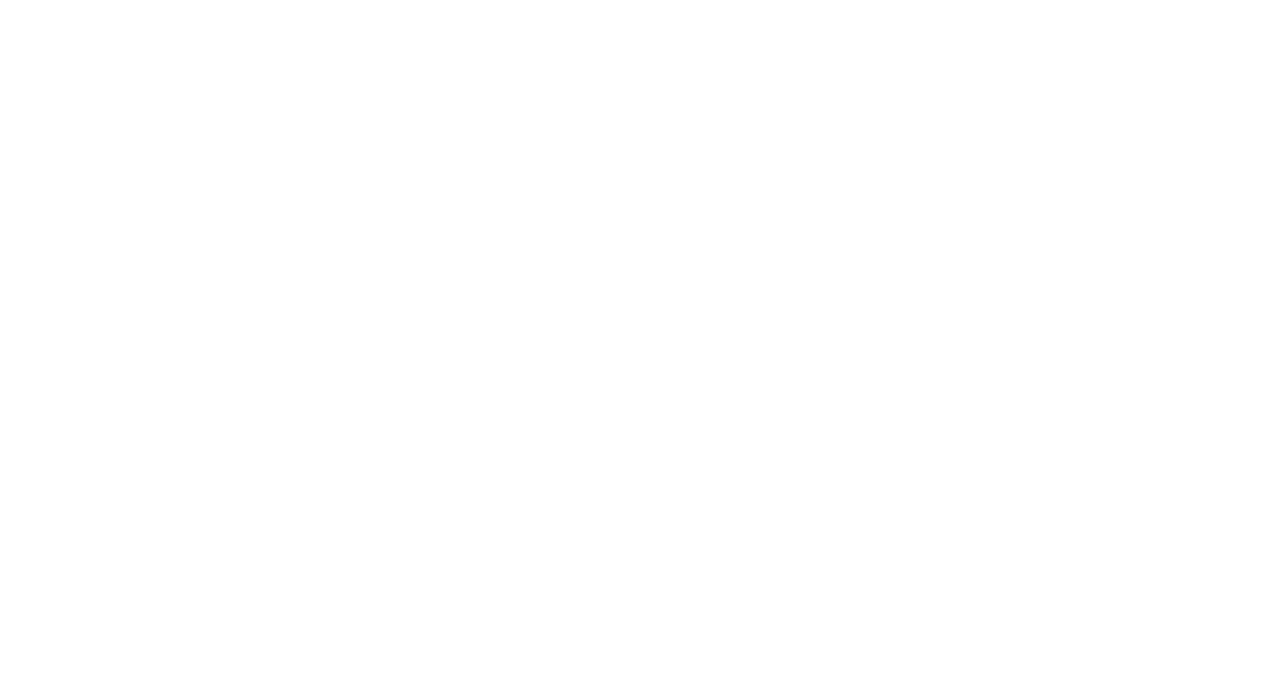
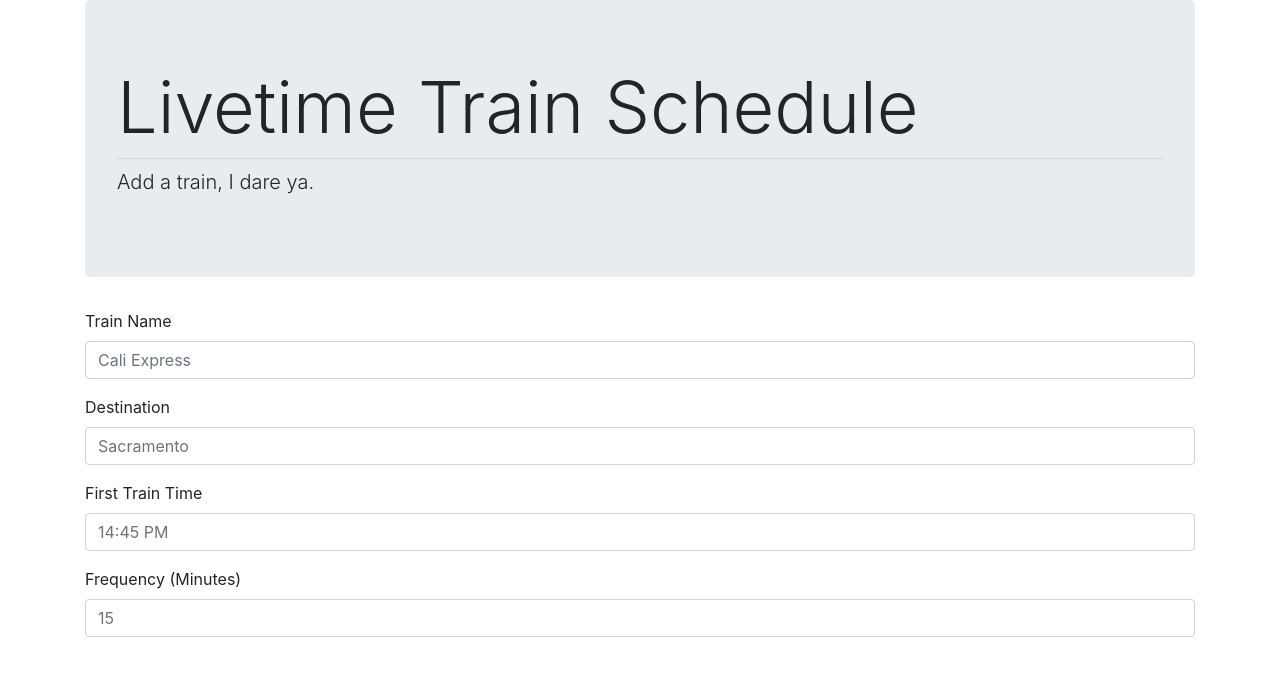
Before and after one commit to kwoulfe/Train-Schedule, a plain HTML site: page index.html in a window 1280 px wide. Drawn offline with nearby package versions, Linux system fonts and the light colour scheme.

Commit message:
Front End Set Up

```diff
--- a/index.html
+++ b/index.html
@@ -9,10 +9,52 @@
         crossorigin="anonymous">
     <!-- Link to CSS stylesheet -->
     <link rel="stylesheet" type="text/css" href="assets/style.css">
-    <title>Document</title>
+    <title>Train Schedule</title>
 </head>
 
 <body>
+    <div class="container">
+        <div class="jumbotron">
+            <h1 class="display-3">Livetime Train Schedule</h1>
+            <hr class="my-2">
+            <p class="lead">Add a train, I dare ya.</p>
+            <p class="lead">
+
+            </p>
+        </div>
+        <div class="row">
+            <div class="col-md-12">
+                <div class="panel panel-default">
+                    <!-- Default panel contents -->
+                    <div class="panel-heading">
+
+                    </div>
+                    <div class="panel-body">
+                        <form>
+                            <div class="form-group">
+                                <label for="formGroupExampleInput">Train Name</label>
+                                <input type="text" class="form-control" id="formGroupExampleInput" placeholder="Cali Express">
+                            </div>
+                            <div class="form-group">
+                                <label for="formGroupExampleInput2">Destination</label>
+                                <input type="text" class="form-control" id="formGroupExampleInput2" placeholder="Sacramento">
+                            </div>
+                            <div class="form-group">
+                                <label for="formGroupExampleInput3">First Train Time</label>
+                                <input type="text" class="form-control" id="formGroupExampleInput3" placeholder="14:45 PM">
+                            </div>
+                            <div class="form-group">
+                                <label for="formGroupExampleInput4">Frequency (Minutes)</label>
+                                <input type="text" class="form-control" id="formGroupExampleInput4" placeholder="15">
+                            </div>
+                        </form>
+                    </div>
+                </div>
+
+            </div>
+        </div>
+    </div>
+
 
     <script src="https://www.gstatic.com/firebasejs/4.10.1/firebase.js"></script>
     <script>
@@ -28,6 +70,11 @@
         firebase.initializeApp(config);
     </script>
     <script src="https://code.jquery.com/jquery-2.1.3.min.js"></script>
+    <script src="https://cdnjs.cloudflare.com/ajax/libs/popper.js/1.12.9/umd/popper.min.js " integrity="sha384-ApNbgh9B+Y1QKtv3Rn7W3mgPxhU9K/ScQsAP7hUibX39j7fakFPskvXusvfa0b4Q "
+        crossorigin="anonymous "></script>
+    <script src="https://maxcdn.bootstrapcdn.com/bootstrap/4.0.0/js/bootstrap.min.js " integrity="sha384-JZR6Spejh4U02d8jOt6vLEHfe/JQGiRRSQQxSfFWpi1MquVdAyjUar5+76PVCmYl "
+        crossorigin="anonymous "></script>
+    <script src="https://cdnjs.cloudflare.com/ajax/libs/moment.js/2.21.0/moment.min.js"></script>
     <script type="text/javascript " src="assets/app.js "></script>
 </body>
 
```
